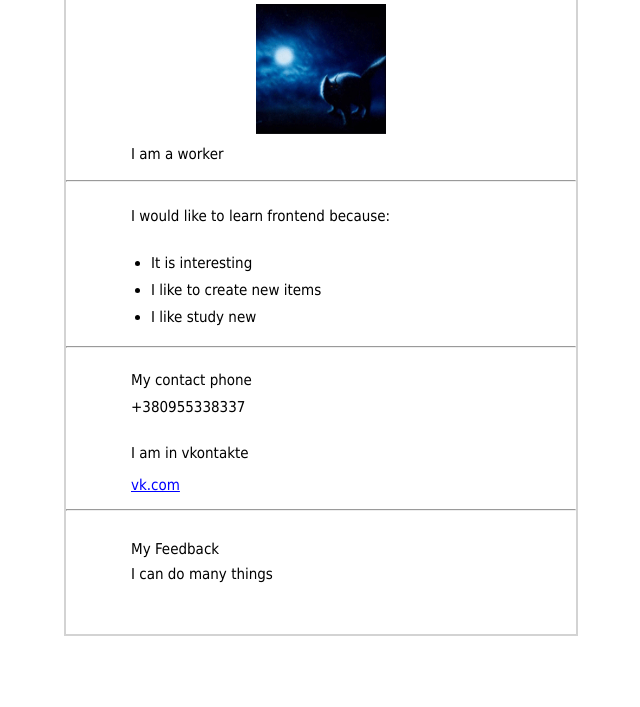
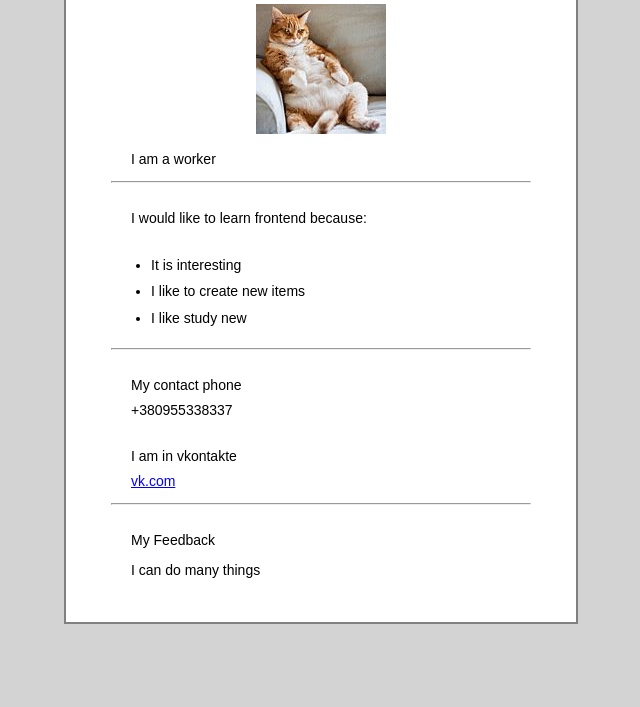
Before and after one commit to master-lily/GOIT_homework, a plain HTML site: page homework1.html in a window 1280 px wide. Shown: the part 93-800 px from the top of the page, without its empty margins (319-959 px from the left). Drawn offline with Linux system fonts and the light colour scheme.

Commit message:
homework

```diff
--- a/css/style_homework1.css
+++ b/css/style_homework1.css
@@ -1,75 +1,78 @@
 body{
-    width: 510px;
+    box-sizing: border-box;
+    background-color: lightgrey;
     margin: 0 auto;
-    border:2px solid lightgrey;
-    font-family: Tahoma;
-    font-size: 15px;
+
+}
+
+.about_me{
+    width: 420px;
+    margin: 0 auto;
+    padding: 15px 45px 30px;
+    border:2px solid grey;
+    border-shadow: 0 2 4px grey;
+    background-color: #ffffff;
+    font-family: Arial, Helvetica, sans-serif;
+
 }
 
 h1{
-    padding-top:20px;
     text-align: center;
 }
 
-.worker {
-    margin-left:40px;
-    margin-right: 40px;
-    padding-left: 25px;
-    padding-bottom: 10px;
-    line-height: 2px;
+
+.main_photo{
+    text-align: center;
+    display:block;
+}
+
+a{
+    color: blue;
+}
+
+p, a, li {
+    font-size: 14px;
+}
+
+.worker,
+.my_wishes .learning,
+.contacts,
+.profile,
+.feedback {
+    padding-left: 20px;
+}
+
+.my_wishes .my_interests{
+    padding-left: 40px;
+    line-height: 1.9;
 }
 
 .my_wishes,
 .contacts,
 .feedback{
-    margin-left: 40px;
-    margin-right: 40px;
-}
-.learning,
-.contacts,
-.feedback{
-    padding-left: 25px;
+    padding-top: 5px;
 }
 
-.my_interests{
-    line-height: 27px;
-    padding-left: 45px;
+.my_interests {
+    padding-top: 10px;
 }
 
 
-.main_photo{
-    text-align: center;
-}
-
-.learning, .my_interests{
-    padding-top: 10px;
-}
-
-.telephone {
-    padding-top: 15px;
-    line-height: 5px;
+.contacts p {
+    margin-bottom: -5px;
 }
 
 
-.profile{
-    padding-top:20px;
-    line-height: 5px;
-    padding-bottom: 5px;
+.profile {
+    padding-top: 40px;
+}
 
+.profile p {
+    margin-top: -5px;
 }
 
 
-
- a{
-    color: blue;
-
+hr {
+    padding-top:0;
+    padding-bottom:0;
 }
-
-.feedback {
-    padding-top: 10px;
-    line-height: 10px;
-    padding-bottom: 40px;
-
-
-
-}
--- a/homework1.html
+++ b/homework1.html
@@ -6,10 +6,13 @@
     <link rel="stylesheet" href="css/style_homework1.css">
 </head>
 <body>
+<div class="about_me">
     <div class="main_information">
         <h1>Lily Losik </h1>
 
-    <p class="main_photo"><img src="img/1.gif" alt="my photo" width="130" height="130"></p>
+        <p class="main_photo">
+            <img src="img/cat.jpg" alt="cat" width="130" height="130">
+        </p>
         <p class="worker">I am a worker</p>
     </div>
     <hr>
@@ -24,17 +27,21 @@
     </div>
 
     <hr>
+
     <div class="contacts">
-    <p class="telephone">My contact phone</p>
-       <p> +380955338337</p>
+        <p>My contact phone </p>
+        <p>+380955338337</p>
+    </div>
 
-    <p class="profile">I am in vkontakte</p>
-    <p><a href="http://www.vk.com">vk.com</a></p>
+    <div class="profile">
+        <p>I am in vkontakte</p>
+        <p> <a href="http://www.vk.com">vk.com</a></p>
     </div>
     <hr>
     <div class="feedback">
         <p>My Feedback</p>
         <p>I can do many things</p>
     </div>
+</div>
 </body>
 </html>
```
Also changed, not shown: img/cat.jpg (added). Lines whose indentation alone changed are shown as unchanged.
